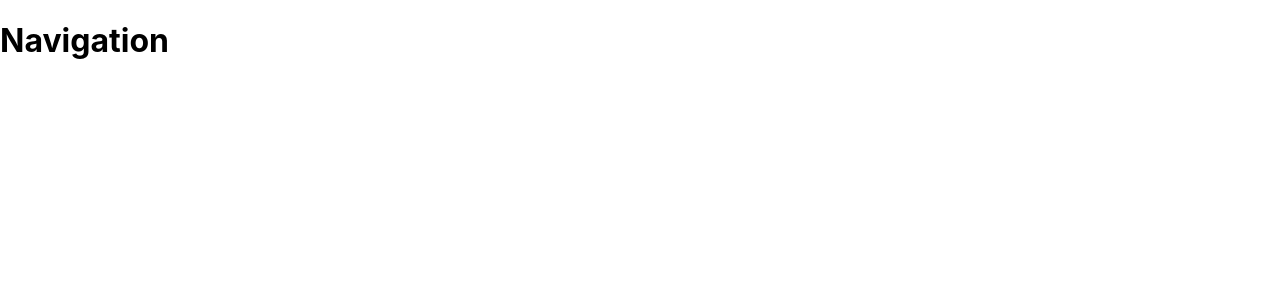
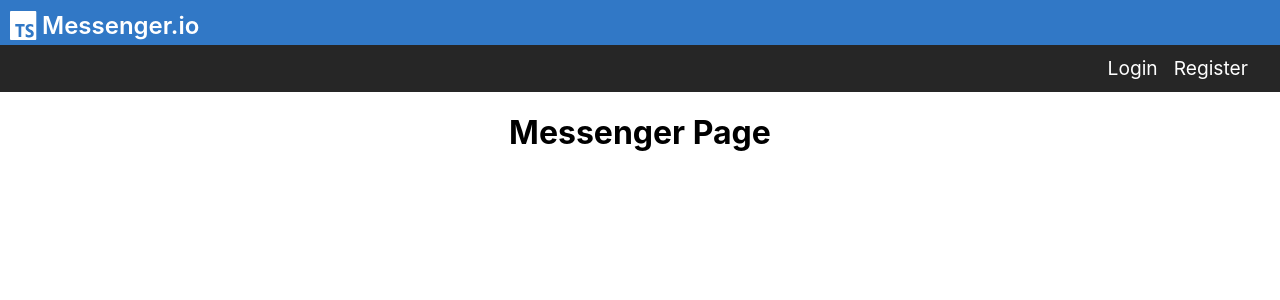
Before and after one commit to dbrucknr/node-react-websockets-typescript, a React (Create React App) app in the folder client/: page / in a window 1280 px wide. Before the commit this address had no page. Shown: the top 300 px of the page. Built offline with nearby package versions, Linux system fonts and the light colour scheme.

Commit message:
Continue filling base pages, styles, components in client.

```diff
--- a/client/src/App.tsx
+++ b/client/src/App.tsx
@@ -1,19 +1,26 @@
 import { BrowserRouter as Router, Route, Routes } from "react-router-dom";
 import "./App.css";
 import { Navigation } from "./components/base/nav";
+import { NoPageFound } from "./components/base/pageNotFound";
+import { ProtectedPage } from "./components/base/protectedPage";
 import { Login } from "./pages/login";
+import { Messenger } from "./pages/messenger";
 
 export const App = () => {
   return (
     <>
-      <Navigation />
-      <div className="App">
-        <Router>
+      <Router>
+        <Navigation />
+        <div className="App">
           <Routes>
+            <Route path="/" element={<ProtectedPage />}>
+              <Route path="/" element={<Messenger />} />
+            </Route>
             <Route path="/login" element={<Login />} />
+            <Route path="*" element={<NoPageFound />} />
           </Routes>
-        </Router>
-      </div>
+        </div>
+      </Router>
     </>
   );
 };
--- a/client/src/components/base/nav.tsx
+++ b/client/src/components/base/nav.tsx
@@ -1,7 +1,24 @@
+import { Link } from "react-router-dom";
+import "../../styles/navigation.css";
+import logo from "../../assets/typescript-logo.svg";
+
 export const Navigation = () => {
   return (
-    <div>
-      <h1>Navigation</h1>
-    </div>
+    <>
+      <div id="navigation">
+        <div id="top-left">
+          <img src={logo} alt="logo" />
+          <span>Messenger.io</span>
+        </div>
+      </div>
+      <div id="selections">
+        <p>
+          <Link to={"/login"}>Login</Link>
+        </p>
+        <p>
+          <Link to={"/register"}>Register</Link>
+        </p>
+      </div>
+    </>
   );
 };
--- /dev/null
+++ b/client/src/components/base/pageNotFound.tsx
@@ -0,0 +1 @@
+export const NoPageFound = () => <div>404 Page Not Found</div>;
--- /dev/null
+++ b/client/src/components/base/protectedPage.tsx
@@ -0,0 +1,6 @@
+import { Navigate, Outlet } from "react-router-dom";
+
+export const ProtectedPage = () => {
+  const authorized = true;
+  return authorized ? <Outlet /> : <Navigate to="/login" />;
+};
--- /dev/null
+++ b/client/src/pages/messenger.tsx
@@ -0,0 +1,7 @@
+export const Messenger = () => {
+  return (
+    <div>
+      <h1>Messenger Page</h1>
+    </div>
+  );
+};
--- /dev/null
+++ b/client/src/styles/navigation.css
@@ -0,0 +1,52 @@
+
+#navigation {
+    display: flex;
+    justify-content: space-between;
+    padding: 0 10px;
+    background-color: #3178c6;;
+}
+
+h2 {
+    display: flex;
+    align-self: center;
+    color: white;
+  }
+
+#routes {
+    display: flex;
+    justify-content: flex-end;
+}
+
+#top-left {
+    display: flex;
+    flex-direction: row;
+    font-size: 1.5rem;
+    font-weight: 600;
+    padding-top: .7rem;
+    color: white;
+    margin-bottom: 5px;
+}
+
+span {
+    margin-left: 5px;
+}
+
+#selections {
+    display: flex;
+    background-color: #262626;
+    margin: 0;
+    padding: .7rem 2rem;
+    justify-content: right;
+}
+
+p {
+    margin: 0;
+    font-size: 1.2rem;
+    color: white;
+    padding-left: 1rem;
+}
+
+a {
+    color:white;
+    text-decoration: none;
+}
```
Also changed, not shown: client/src/assets/typescript-logo.svg (added).
